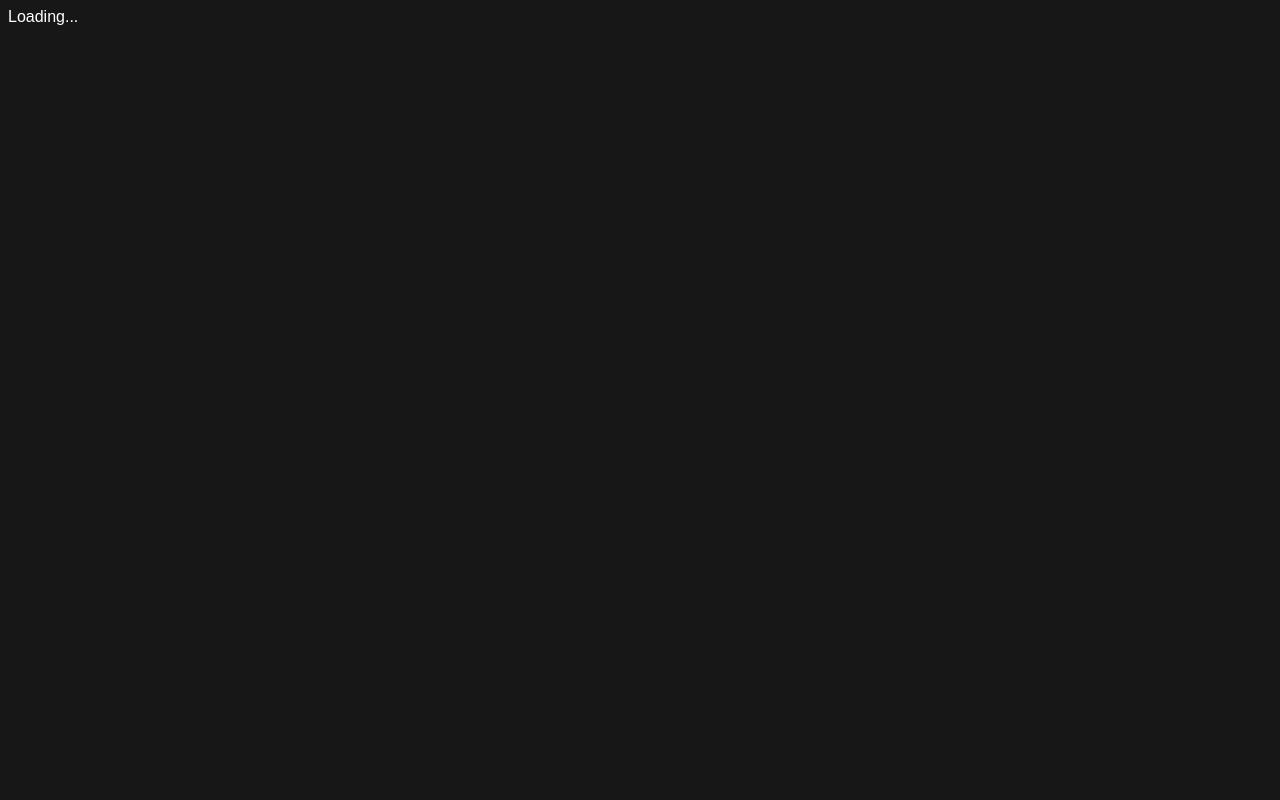
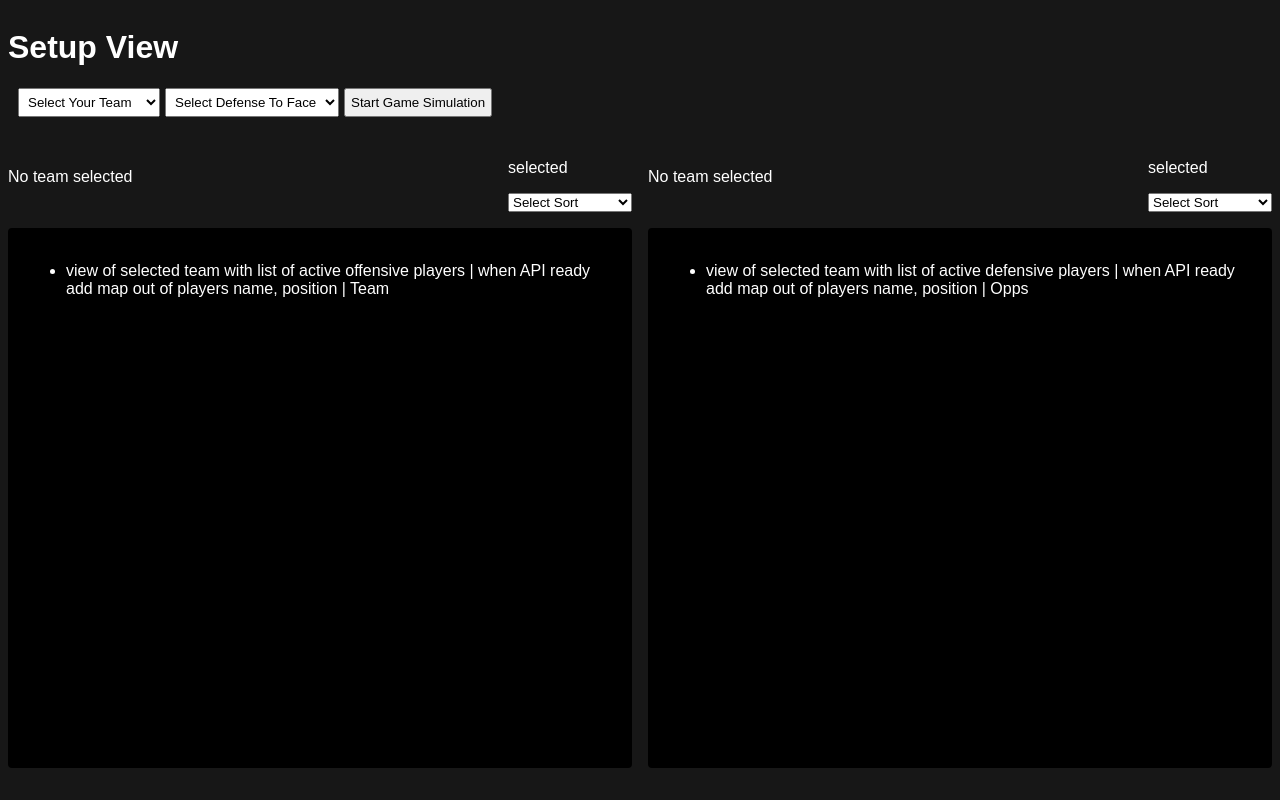
Before and after one commit to JCReed26/Best-Play-Option, a Next.js app in the folder frontend/: page / in a window 1280 px wide. Built offline with nearby package versions, Linux system fonts and the light colour scheme.

Commit message:
setup setup-view for backend
ready to print out player data

```diff
--- a/frontend/src/views/setup-view.jsx
+++ b/frontend/src/views/setup-view.jsx
@@ -7,19 +7,15 @@ import '../styles/setup-view.css';
 function SetupView({ onSwitchView }) {
 
     /* User interactive states */
-    const [team, setTeam] = React.useState();
-    const [loading, setLoading] = useState(true);
+    const [team, setTeam] = React.useState('');
+    const [opps, setOpps] = React.useState('');
 
-    function homeTeamHandler(selectedTeam) {
-        setTeam(selectedTeam);
-        if (selectedTeam) fetchOffense(selectedTeam);
-    };
+    function homeTeamHandler(e) {
+        setTeam(e.target.value);
+    }
 
-    const [opps, setOpps] = React.useState();
-
-    function oppsHandler(selectedOpps) {
-        setOpps(selectedOpps);
-        if (selectedTeam) fetchDefense(selectedTeam);
+    function oppsHandler(e) {
+        setOpps(e.target.value);
     }
 
     const teamOptions = [
@@ -69,10 +65,42 @@ function SetupView({ onSwitchView }) {
         return team ? team.label : 'No team selected';
     }
 
+    const [defOption, setDefOption] = useState();
+    const [teamOption, setTeamOption] = useState();
+
+
+    function teamOptionsHandler(e) {
+        setTeamOption(e.target.value);
+        //useEffect(() => {
+        //    if (selectedOption) {
+        //        // fetch the sort option
+        //    }
+        //})
+    }
+
+    function defOptionsHandler(e) {
+        setDefOption(e.target.value);
+        //useEffect(() => {
+        //    if (selectedOption) {
+        //        // fetch sort option
+        //    }
+        //})
+    }
+
+
     /* API fetch & Data Connections */
 
-    const [offense, setOffense] = useState();
-    const [defense, setDefense] = useState();
+    const [offense, setOffense] = useState([]);
+    const [defense, setDefense] = useState([]);
+
+    useEffect(() => {
+        //if (team) fetchOffense(team);
+        if (team) setOffense(teamOptions)
+    }, [team]);
+
+    useEffect(() => {
+        if (opps) setDefense(sortOptions);
+    }, [opps]);
 
     //when we can change to be the team selected
     //offense call
@@ -92,26 +120,21 @@ function SetupView({ onSwitchView }) {
             .catch(err => console.error('Defense fetch error:', err));
     }
 
-    while (loading) {
-        if (defense && offense) setLoading(false);
-        return (<div>Loading...</div>);
-    }
-
     /* React HTML Page */
     return (
         <div className="setup-main">
             <h1>Setup View</h1>
             <Form className='selection-form'>
-                <select onChange={(e) => homeTeamHandler(e.target.value)}>
-                    <option>Select Your Team</option>
+                <select value={team} onChange={homeTeamHandler}>
+                    <option value="">Select Your Team</option>
                     {teamOptions.map((team) => (
                         <option key={team.value} value={team.value}>
                             {team.label}
                         </option>
                     ))}
                 </select>
-                <select onChange={(e) => oppsHandler(e.target.value)}>
-                    <option>Select Defense To Face</option>
+                <select value={opps} onChange={oppsHandler}>
+                    <option value="">Select Defense To Face</option>
                     {teamOptions.map((team) => (
                         <option key={team.value} value={team.value}>
                             {team.label}
@@ -125,9 +148,10 @@ function SetupView({ onSwitchView }) {
                     <div className="home-team-header">
                         <div className="team-name">{getTeamLabel(team)}</div>
                         <div className="dropdown-button">
-                            <select>
-                                <option>Select Sort</option>
-                                { sortOptions.map((option) => (
+                            <p>selected {teamOption}</p>
+                            <select value={teamOption} onChange={teamOptionsHandler}>
+                                <option value="">Select Sort</option>
+                                {sortOptions.map((option) => (
                                     <option key={option.value} value={option.value}>
                                         {option.label}
                                     </option>
@@ -143,8 +167,8 @@ function SetupView({ onSwitchView }) {
                                 Team {team}
                             </li>
                             {offense.map((off) => (
-                                <li key={off.id}>
-                                {off.name} - {off.position}
+                                <li key={off.value}>
+                                {off.label}
                                 </li>
                             ))}
                         </ul>
@@ -154,9 +178,10 @@ function SetupView({ onSwitchView }) {
                     <div className="def-team-header">
                         <div className="opps-name">{getTeamLabel(opps)}</div>
                             <div className="dropdown-button">
-                                <select>
-                                    <option>Select Sort</option>
-                                    { sortOptions.map((option) => (
+                                <p>selected {defOption}</p>
+                                <select value={defOption} onChange={defOptionsHandler}>
+                                    <option value="">Select Sort</option>
+                                    {sortOptions.map((option) => (
                                         <option key={option.value} value={option.value}>
                                             {option.label}
                                         </option>
@@ -172,8 +197,8 @@ function SetupView({ onSwitchView }) {
                                 Opps {opps}
                             </li>
                             {defense.map((def) => (
-                                <li key={def.id}>
-                                {def.name} - {def.position}
+                                <li key={def.value}>
+                                {def.label}
                                 </li>
                             ))}
                         </ul>
```
